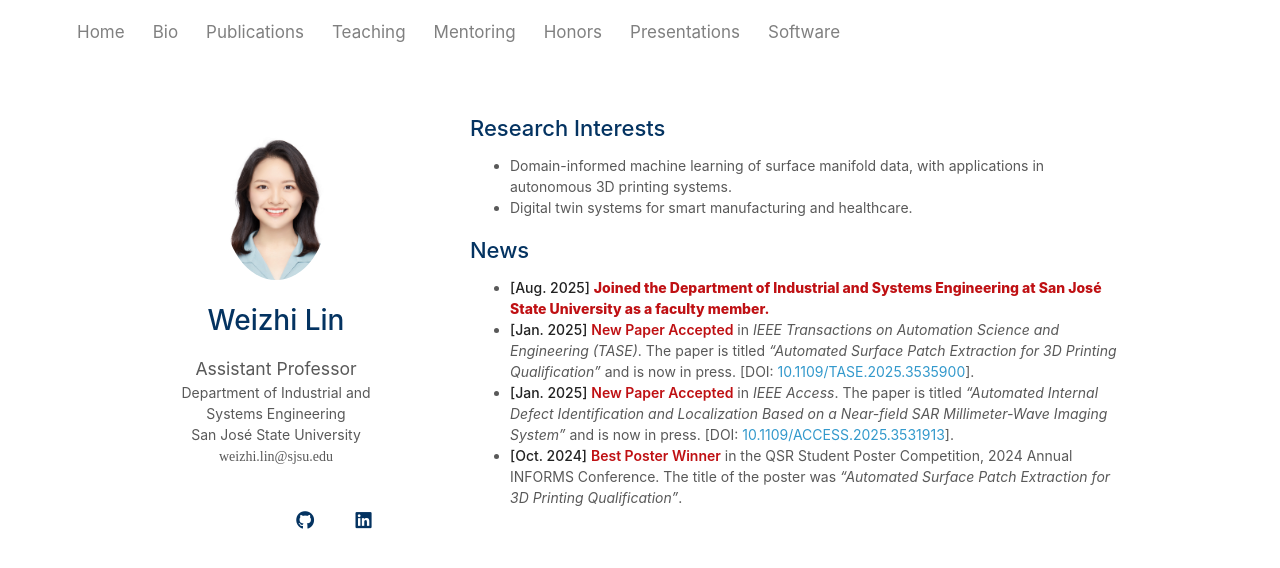
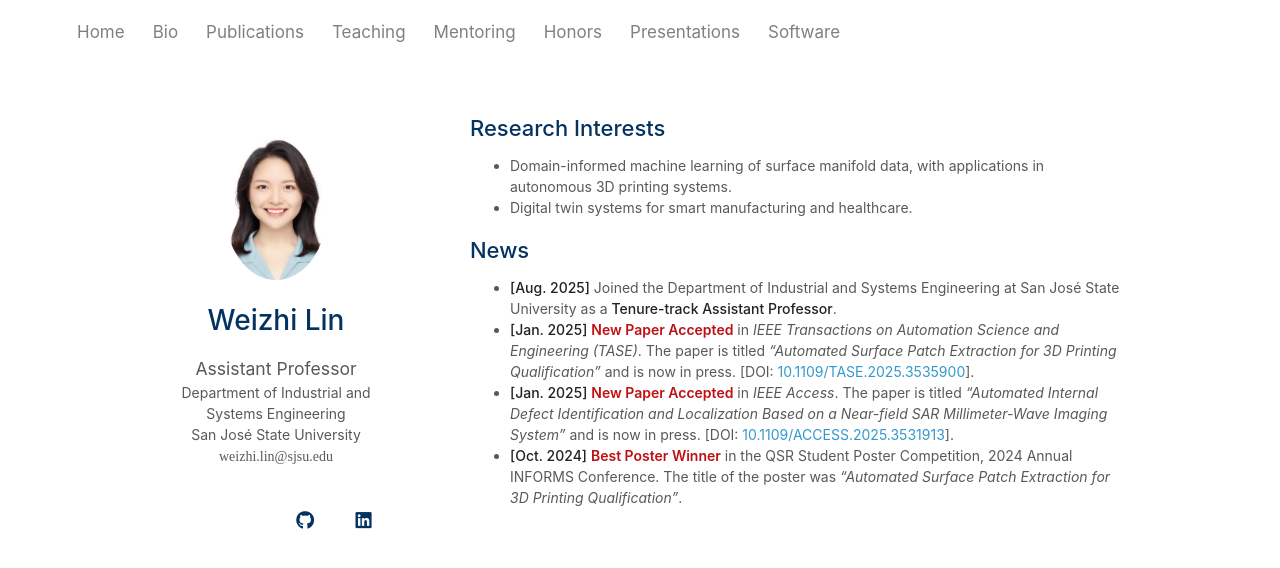
Before and after one commit to weizhi-lin/weizhi-lin.github.io, a Jekyll site: the page built from index.md, in a window 1280 px wide. Shown: the top 568 px of the page. Built offline with Jekyll 4.4.1, drawn with Linux system fonts in a browser that asks for light colours; a style sheet for code colours, icons or effects is not loaded.

Commit message:
Update index.md

```diff
--- a/index.md
+++ b/index.md
@@ -10,7 +10,7 @@ layout: homepage
 
 
 ## News
-- **[Aug. 2025]** **<strong style="color:#BF1013; font-weight:800"> Joined the Department of Industrial and Systems Engineering at San José State University as a faculty member.</strong>**
+- **[Aug. 2025]** Joined the Department of Industrial and Systems Engineering at San José State University as a **Tenure-track Assistant Professor**.
 - **[Jan. 2025]** **<strong style="color:#BF1013; font-weight:600">New Paper Accepted</strong>** in *IEEE Transactions on Automation Science and Engineering (TASE)*. The paper is titled *“Automated Surface Patch Extraction for 3D Printing Qualification”* and is now in press. [DOI: <a href="https://doi.org/10.1109/TASE.2025.3535900" target="_blank">10.1109/TASE.2025.3535900</a>].
 - **[Jan. 2025]** **<strong style="color:#BF1013; font-weight:600">New Paper Accepted</strong>** in *IEEE Access*. The paper is titled *“Automated Internal Defect Identification and Localization Based on a Near-field SAR Millimeter-Wave Imaging System”* and is now in press. [DOI: <a href="https://doi.org/10.1109/ACCESS.2025.3531913" target="_blank">10.1109/ACCESS.2025.3531913</a>].
 - **[Oct. 2024]** **<strong style="color:#BF1013; font-weight:600">Best Poster Winner</strong>** in the QSR Student Poster Competition, 2024 Annual INFORMS Conference. The title of the poster was *“Automated Surface Patch Extraction for 3D Printing Qualification”*.
```
